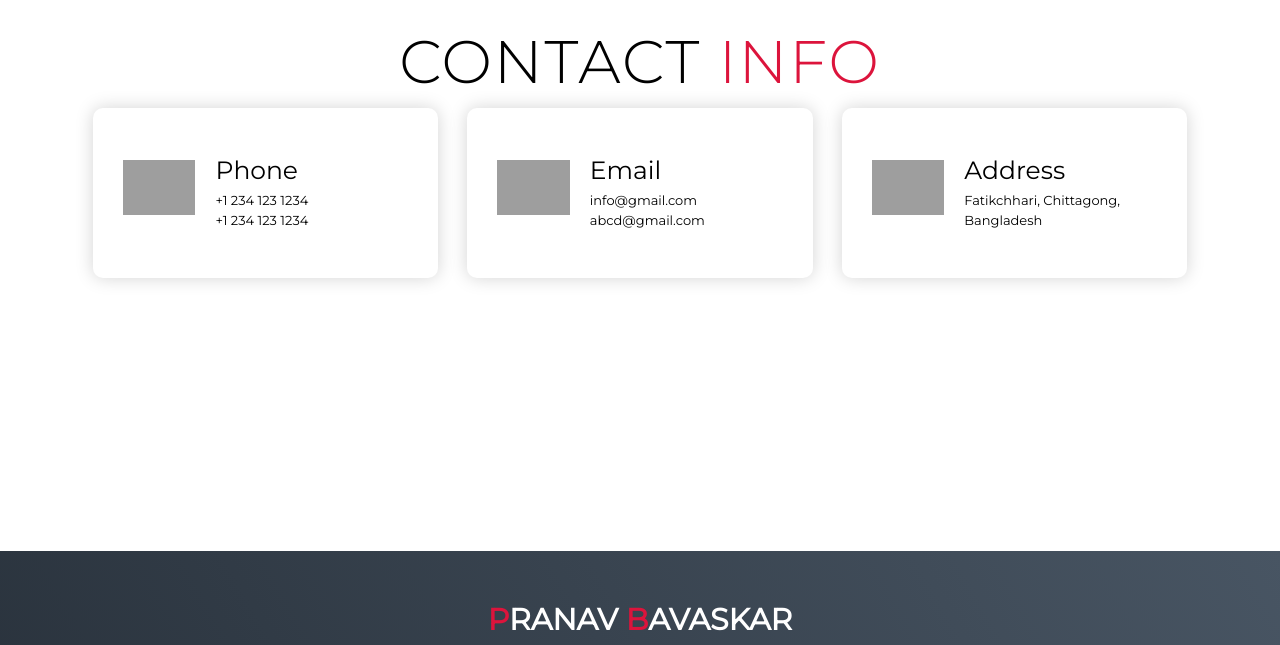
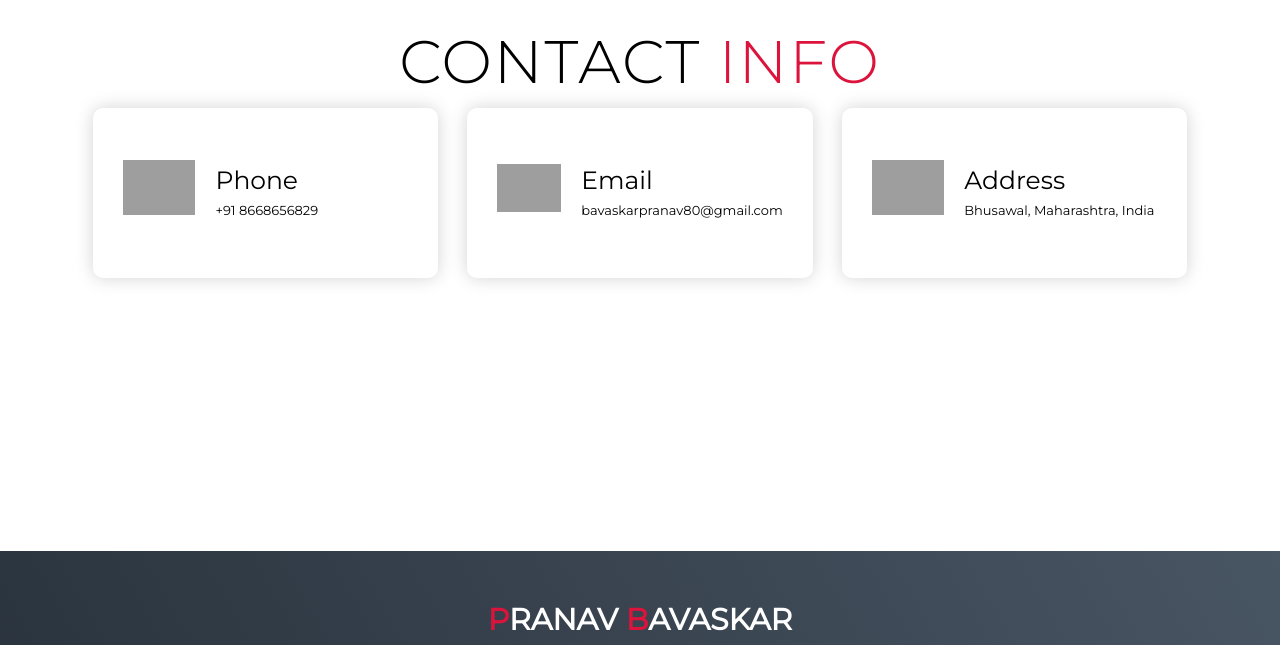
Before and after one commit to Pranavbavaskar/mywebsite, a plain HTML site: page index.html in a window 1280 px wide. Shown: the part 4354-4999 px from the top of the page. Drawn offline with Linux system fonts and the light colour scheme; grey boxes are pictures that could not be loaded; a script that the page names is missing.

Commit message:
Update index.html

```diff
--- a/index.html
+++ b/index.html
@@ -168,23 +168,21 @@
           <div class="icon"><img src="https://img.icons8.com/bubbles/100/000000/phone.png" /></div>
           <div class="contact-info">
             <h1>Phone</h1>
-            <h2>+1 234 123 1234</h2>
-            <h2>+1 234 123 1234</h2>
+            <h2>+91 8668656829</h2>
           </div>
         </div>
         <div class="contact-item">
           <div class="icon"><img src="https://img.icons8.com/bubbles/100/000000/new-post.png" /></div>
           <div class="contact-info">
             <h1>Email</h1>
-            <h2>info@gmail.com</h2>
-            <h2>abcd@gmail.com</h2>
+            <h2>bavaskarpranav80@gmail.com</h2>
           </div>
         </div>
         <div class="contact-item">
           <div class="icon"><img src="https://img.icons8.com/bubbles/100/000000/map-marker.png" /></div>
           <div class="contact-info">
             <h1>Address</h1>
-            <h2>Fatikchhari, Chittagong, Bangladesh</h2>
+            <h2>Bhusawal, Maharashtra, India</h2>
           </div>
         </div>
       </div>
```
